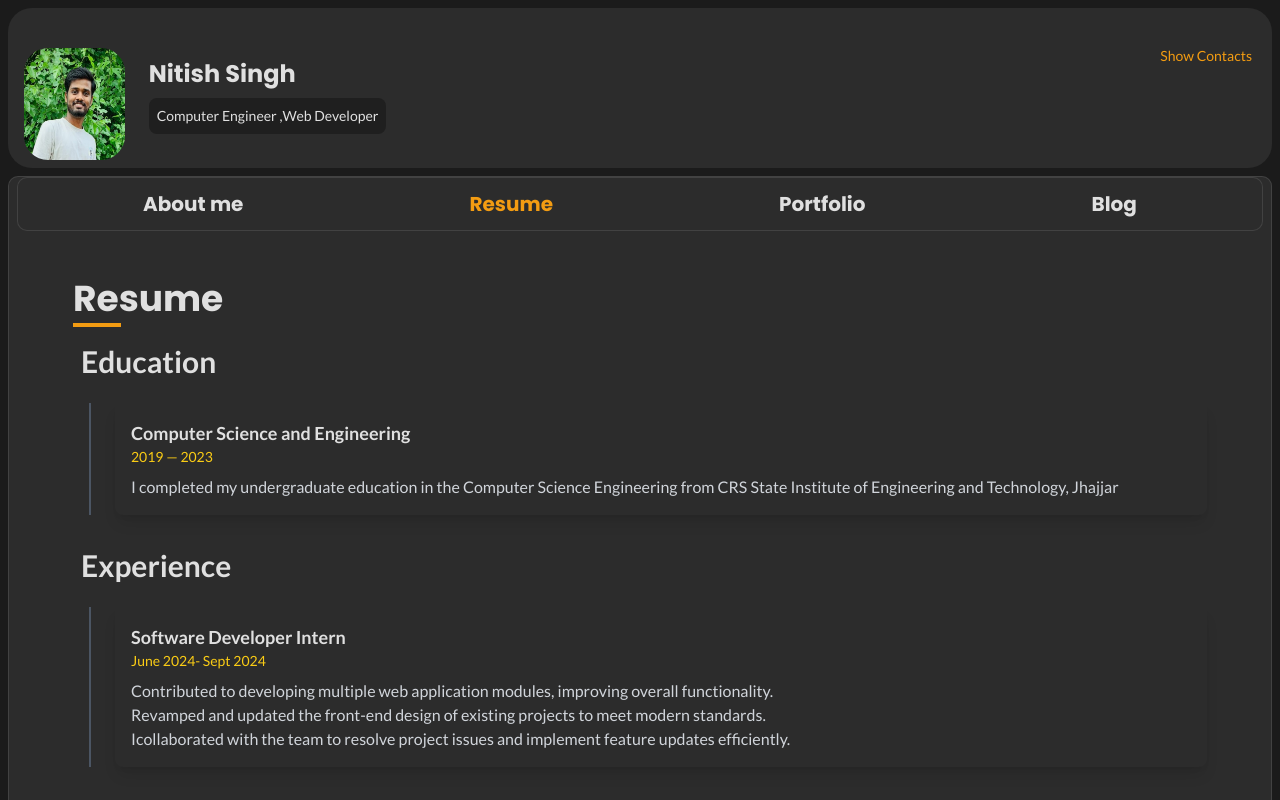
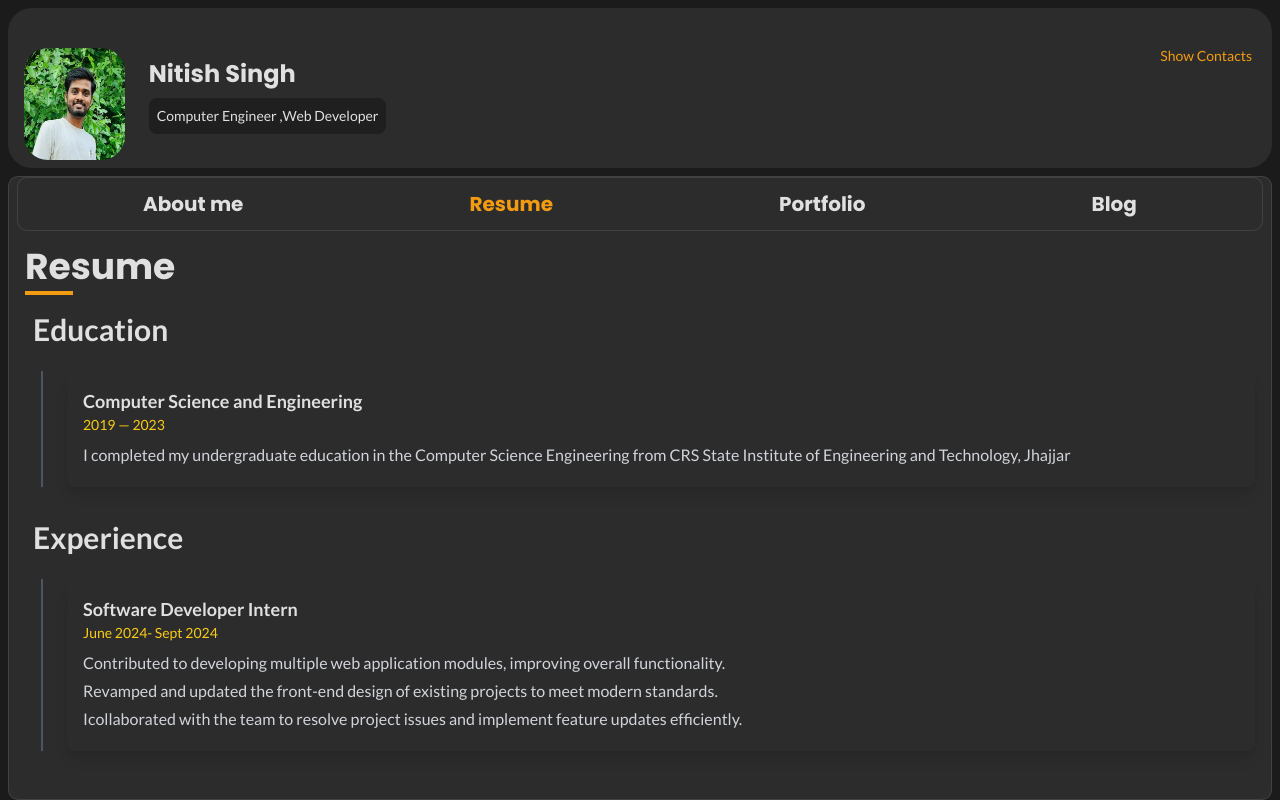
Before and after one commit to Singh26Nitish/profile, a React (Create React App) app: page /resume in a window 1280 px wide. Built offline with nearby package versions, Linux system fonts and the light colour scheme.

Commit message:
responsivness test 3.0

```diff
--- a/src/Components/EducationTimeline.js
+++ b/src/Components/EducationTimeline.js
@@ -7,10 +7,10 @@ import data from './data.json';
         <div className="text-font p-4 rounded-lg shadow-lg">
           <h3 className="text-lg font-semibold">{title}</h3>
           <span className="block text-sm text-yellow-400 mb-2">{date}</span>
-          <p className="text-gray-300">{description}</p>
-          <p className="text-gray-300">{description1}</p>
-          <p className="text-gray-300">{description2}</p>
-          <p className="text-gray-300">{description3}</p>
+          <p className="text-gray-300 mb-1">{description}</p>
+          <p className="text-gray-300 mb-1">{description1}</p>
+          <p className="text-gray-300 mb-1">{description2}</p>
+          <p className="text-gray-300 mb-1">{description3}</p>
         </div>
       </div>
     </div>
--- a/src/Components/Home.js
+++ b/src/Components/Home.js
@@ -10,15 +10,15 @@ function Home() {
     return (
         <section className="bg-light m-2 text-font rounded-3xl thin-border flex flex-col justify-between overflow-auto overscroll-none">
             <Navbar />
-            <div className="flex-1 p-8 pt-6">
-                <div className="flex-1 p-8 pt-6">
+            <div className="flex-1 p-2 pt-2">
+                <div className="flex-1 p-2 pt-2">
                     <Routes>
                         {/* Redirect the root path to /about */}
-                        <Route path="/" element={<Navigate to="/about" replace />} />
-                        <Route path="/about" element={<About />} />
-                        <Route path="/resume" element={<Resume />} />
-                        <Route path="/portfolio" element={<Portfolio />} />
-                        <Route path="/blog" element={<Blog />} />
+                        <Route className="mx-1" path="/" element={<Navigate to="/about" replace />} />
+                        <Route className="mx-1" path="/about" element={<About />} />
+                        <Route className="mx-1" path="/resume" element={<Resume />} />
+                        <Route className="mx-1" path="/portfolio" element={<Portfolio />} />
+                        <Route className="mx-1" path="/blog" element={<Blog />} />
                     </Routes>
                 </div>
             </div>
```
